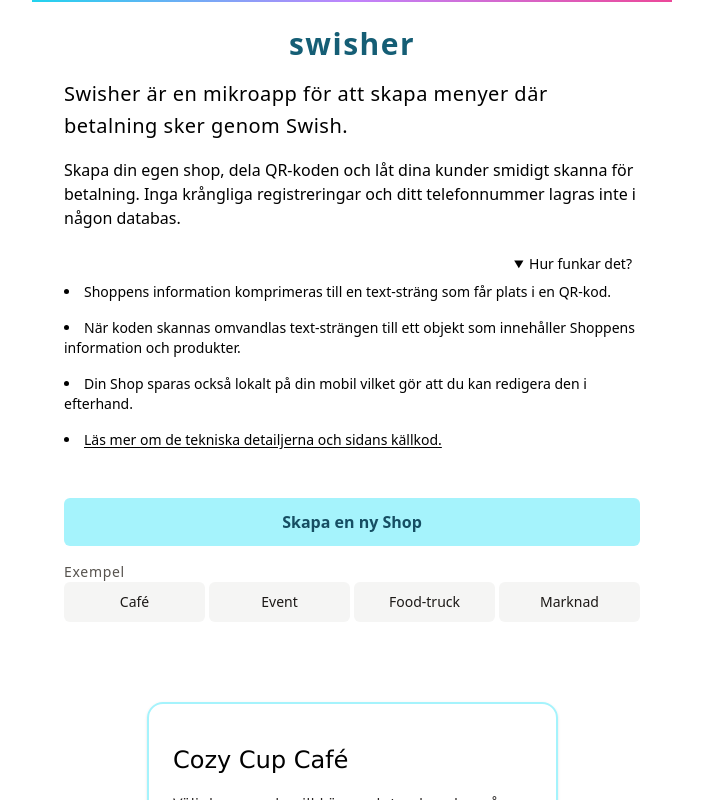
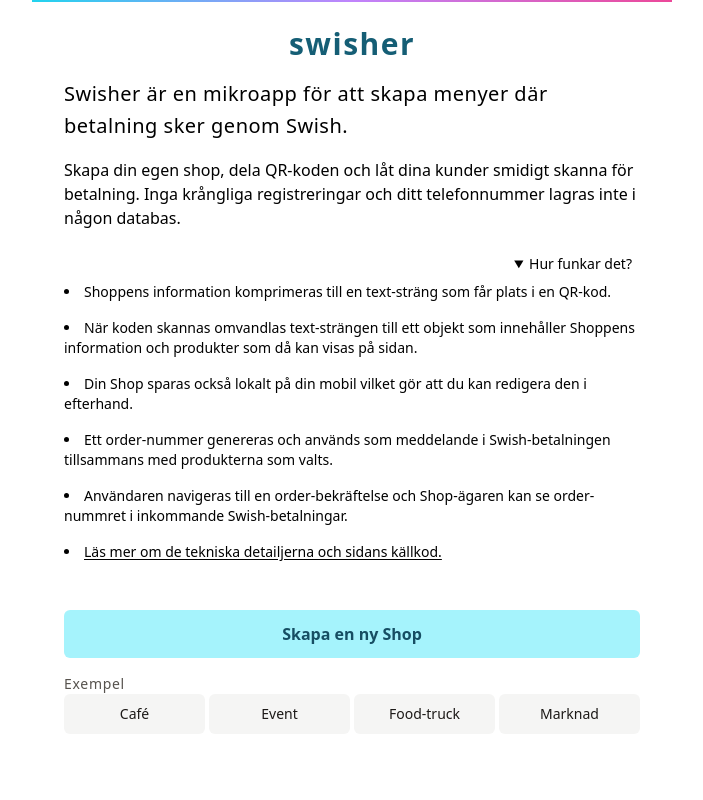
Before and after one commit to carlbarrdahl/swisher, a Next.js app: page / in a window 1280 px wide. Both pictures are taken after a click on the heading "Hur funkar det?". Shown: the top 800 px of the page, without its empty margins (288-991 px from the left). Built offline with nearby package versions, Linux system fonts and the light colour scheme.

Commit message:
Update How does it work section

```diff
--- /dev/null
+++ b/app/_components/how-does-it-work.tsx
@@ -0,0 +1,42 @@
+import { A } from "./ui/A";
+
+export const repoURL = "https://github.com/carlbarrdahl/swisher";
+
+export function HowDoesItWork() {
+  return (
+    <details className="text-sm">
+      <summary className="p-2 cursor-pointer text-right">
+        Hur funkar det?
+      </summary>
+
+      <ol className="list-disc list-inside space-y-4 mb-8">
+        <li>
+          Shoppens information komprimeras till en text-sträng som får plats i
+          en QR-kod.
+        </li>
+        <li>
+          När koden skannas omvandlas text-strängen till ett objekt som
+          innehåller Shoppens information och produkter som då kan visas på
+          sidan.
+        </li>
+        <li>
+          Din Shop sparas också lokalt på din mobil vilket gör att du kan
+          redigera den i efterhand.
+        </li>
+        <li>
+          Ett order-nummer genereras och används som meddelande i
+          Swish-betalningen tillsammans med produkterna som valts.
+        </li>
+        <li>
+          Användaren navigeras till en order-bekräftelse och Shop-ägaren kan se
+          order-nummret i inkommande Swish-betalningar.
+        </li>
+        <li>
+          <A href={repoURL} target="_blank">
+            Läs mer om de tekniska detailjerna och sidans källkod.
+          </A>
+        </li>
+      </ol>
+    </details>
+  );
+}
--- /dev/null
+++ b/app/_components/ui/A.tsx
@@ -0,0 +1,8 @@
+import Link from "next/link";
+import { tv } from "tailwind-variants";
+import { createComponent } from ".";
+
+export const A = createComponent(
+  Link,
+  tv({ base: "underline underline-offset-2" })
+);
--- a/app/page.tsx
+++ b/app/page.tsx
@@ -1,9 +1,7 @@
 import { Button } from "./_components/ui/Button";
-import { ComponentProps } from "react";
-import Link from "next/link";
 import { ShopExamples } from "./_components/shop-examples";
-
-const repoURL = "https://github.com/carlbarrdahl/swisher";
+import { A } from "./_components/ui/A";
+import { HowDoesItWork, repoURL } from "./_components/how-does-it-work";
 
 export default function Home() {
   return (
@@ -23,31 +21,9 @@
           för betalning. Inga krångliga registreringar och ditt telefonnummer
           lagras inte i någon databas.
         </p>
-        <details className="text-sm">
-          <summary className="p-2 cursor-pointer text-right">
-            Hur funkar det?
-          </summary>
 
-          <ol className="list-disc list-inside space-y-4 mb-8">
-            <li>
-              Shoppens information komprimeras till en text-sträng som får plats
-              i en QR-kod.
-            </li>
-            <li>
-              När koden skannas omvandlas text-strängen till ett objekt som
-              innehåller Shoppens information och produkter.
-            </li>
-            <li>
-              Din Shop sparas också lokalt på din mobil vilket gör att du kan
-              redigera den i efterhand.
-            </li>
-            <li>
-              <A href={repoURL} target="_blank">
-                Läs mer om de tekniska detailjerna och sidans källkod.
-              </A>
-            </li>
-          </ol>
-        </details>
+        <HowDoesItWork />
+
         <div className="flex flex-col gap-1">
           <Button as="a" href={"/shop/new"} size="lg" variant="primary">
             Skapa en ny Shop
@@ -74,7 +50,3 @@
     </>
   );
 }
-
-function A(props: ComponentProps<typeof Link>) {
-  return <Link className="underline underline-offset-2" {...props} />;
-}
```
